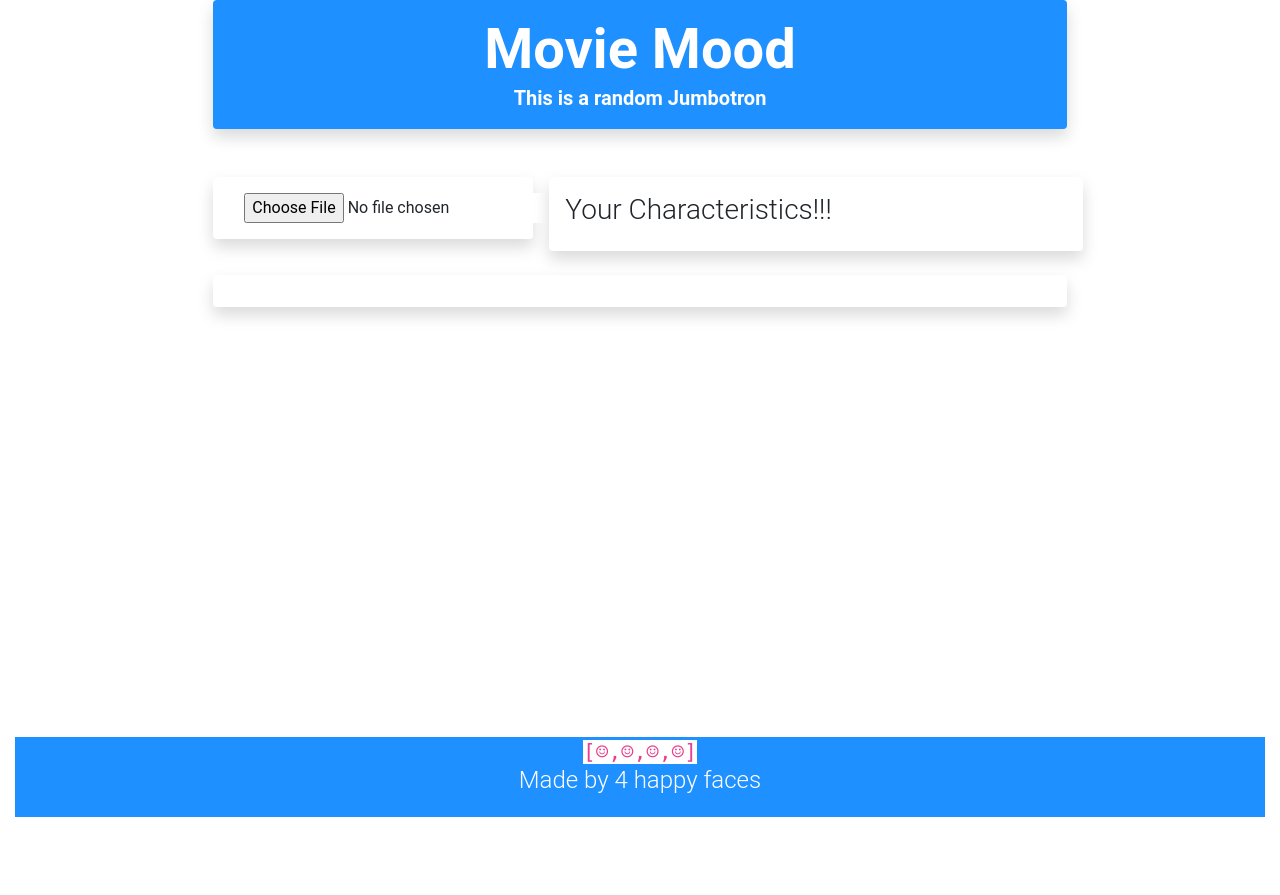
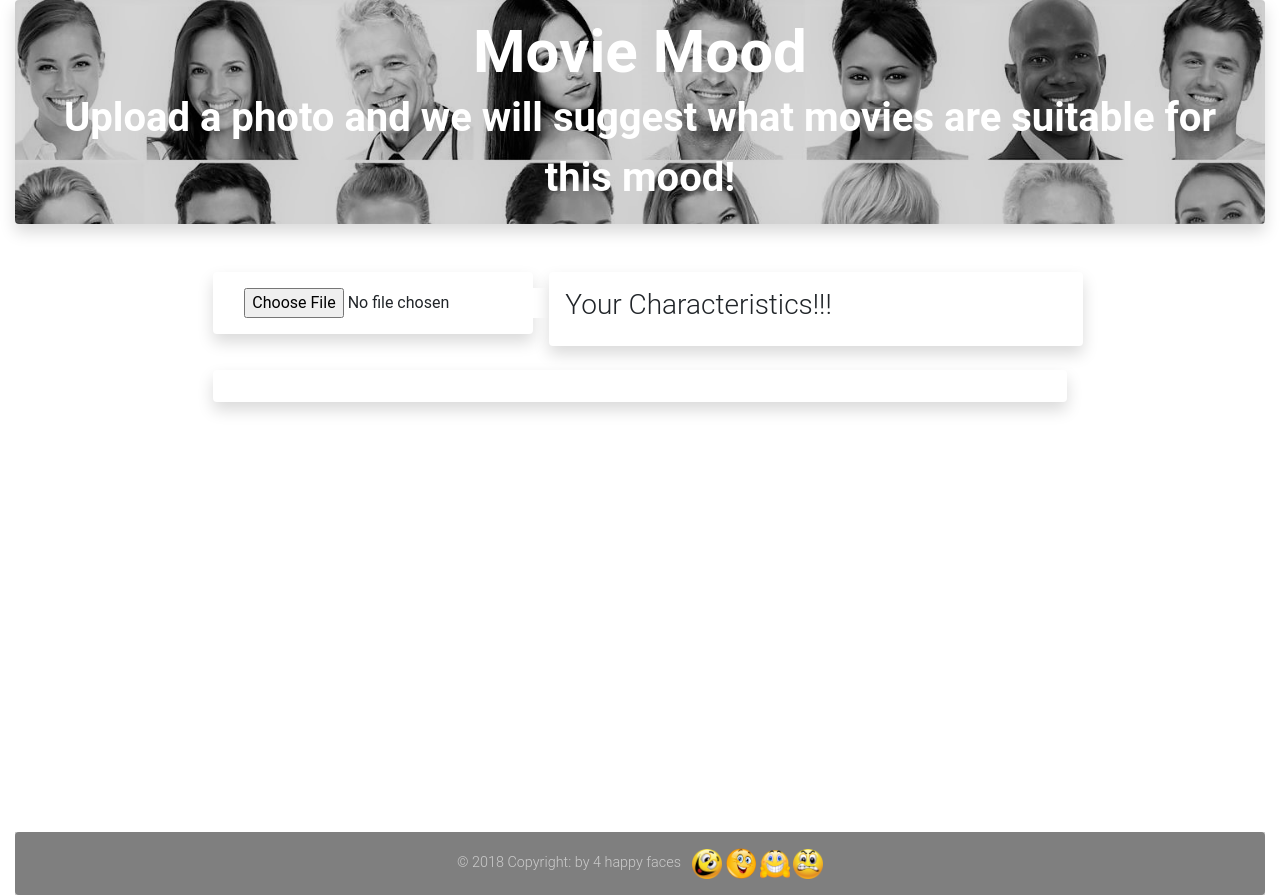
Before and after one commit to spaceboycoop/MovieMood, a website: page index.html in a window 1280 px wide. Before the commit the page ends 817 px from the top, so only its background shows below. Drawn offline with nearby package versions, Linux system fonts and the light colour scheme.

Commit message:
polished header and footer

```diff
--- a/assets/css/style.css
+++ b/assets/css/style.css
@@ -2,6 +2,7 @@
     background-color: white;
     position:relative;
 }
+
 .container-fluid{
     height:20vh;
 }
@@ -10,6 +11,14 @@
     margin:0;
     color:white;
     font-weight: bold;
+}
+
+#header h1 {
+    font-size: 60px;
+}
+
+#header p {
+ font-size: 40px;
 }
 
 .mainContent {
@@ -36,8 +45,15 @@
     color:white
 }
 
+.page-footer img {
+    width: 30px;
+    height: auto;
+}
+
 .jumbotron {
-    background-color:dodgerblue;
+    background-image: url('../img/emo.jpg');
+    background-size: cover;
+    min-height: 190px;
 }
 
 #header {
@@ -45,5 +61,5 @@
 }
 
 .headerRow{
-    background-color: dodgerblue;
+    background-color:transparent;
 }
--- a/index.html
+++ b/index.html
@@ -19,14 +19,12 @@
     <main>
         <div class="container-fluid">
 
-            <div class="row">
-                <div class="col-lg-8 mx-auto" id="header">
-                    <div class="jumbotron jumbotron-fluid text-center shadow p-3 mb-5 bg-dodgerblue rounded">
-                        <h1 class="display-4 headerRow">Movie Mood</h1>
-                        <p class="lead headerRow">This is a random Jumbotron</p>
-                    </div>
+            <div class="col-md-12 mx-auto" id="header">
+                <div class="jumbotron jumbotron-fluid text-center shadow p-3 mb-5 rounded">
+                    <h1 class="display-4 headerRow">Movie Mood</h1>
+                    <p class="lead headerRow">Upload a photo and we will suggest what movies are suitable for this mood!
+                    </p>
                 </div>
-
             </div>
 
             <div class="mainContent">
@@ -63,10 +61,24 @@
                 </div>
             </div>
 
-            <h4 id="footer">
+
+
+            <footer class="page-footer font-small grey rounded">
+                <div class="footer-copyright text-center py-3">© 2018 Copyright:
+                    <span class="bg-transparent mr-2"> by 4 happy faces</span>
+                    <img class="bg-transparent" src="./assets/img/s1.png">
+                    <img class="bg-transparent" src="./assets/img/s4.png">
+                    <img class="bg-transparent" src="./assets/img/s3.png">
+                    <img class="bg-transparent" src="./assets/img/s2.png">
+                </div>
+            </footer>
+
+
+
+            <!-- <h4 id="footer">
                 <code>[☺,☺,☺,☺]</code><br>
                 Made by 4 happy faces
-            </h4>
+            </h4> -->
         </div>
     </main>
     <script src="https://cdnjs.cloudflare.com/ajax/libs/jquery/3.4.1/jquery.min.js"></script>
```
Also changed, not shown: assets/img/bg.jpg (added), assets/img/emo.jpg (added), assets/img/s1.png (added), assets/img/s2.png (added), assets/img/s3.png (added), assets/img/s4.png (added).
